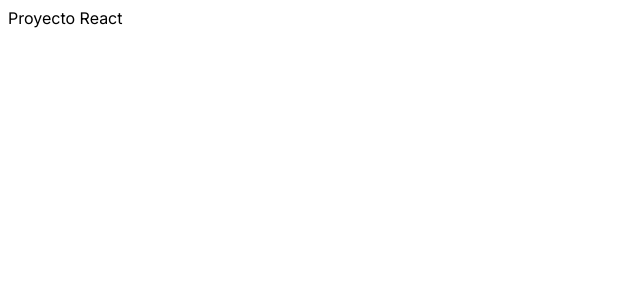
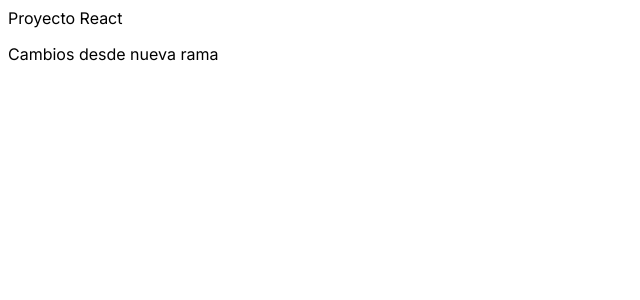
Before and after one commit to alfonsolopetegui/ecommerce_centralmusic, a Next.js app: page / in a window 1280 px wide. Shown: the top 300 px of the page, without its empty margins (0-640 px from the left). Built offline with nearby package versions, Linux system fonts and the light colour scheme.

Commit message:
primeros cambios

```diff
--- a/src/app/page.js
+++ b/src/app/page.js
@@ -5,6 +5,7 @@
   return (
     <>
       <div>Proyecto React</div>
+      <p>Cambios desde nueva rama</p>
     </>
   );
 }
```
